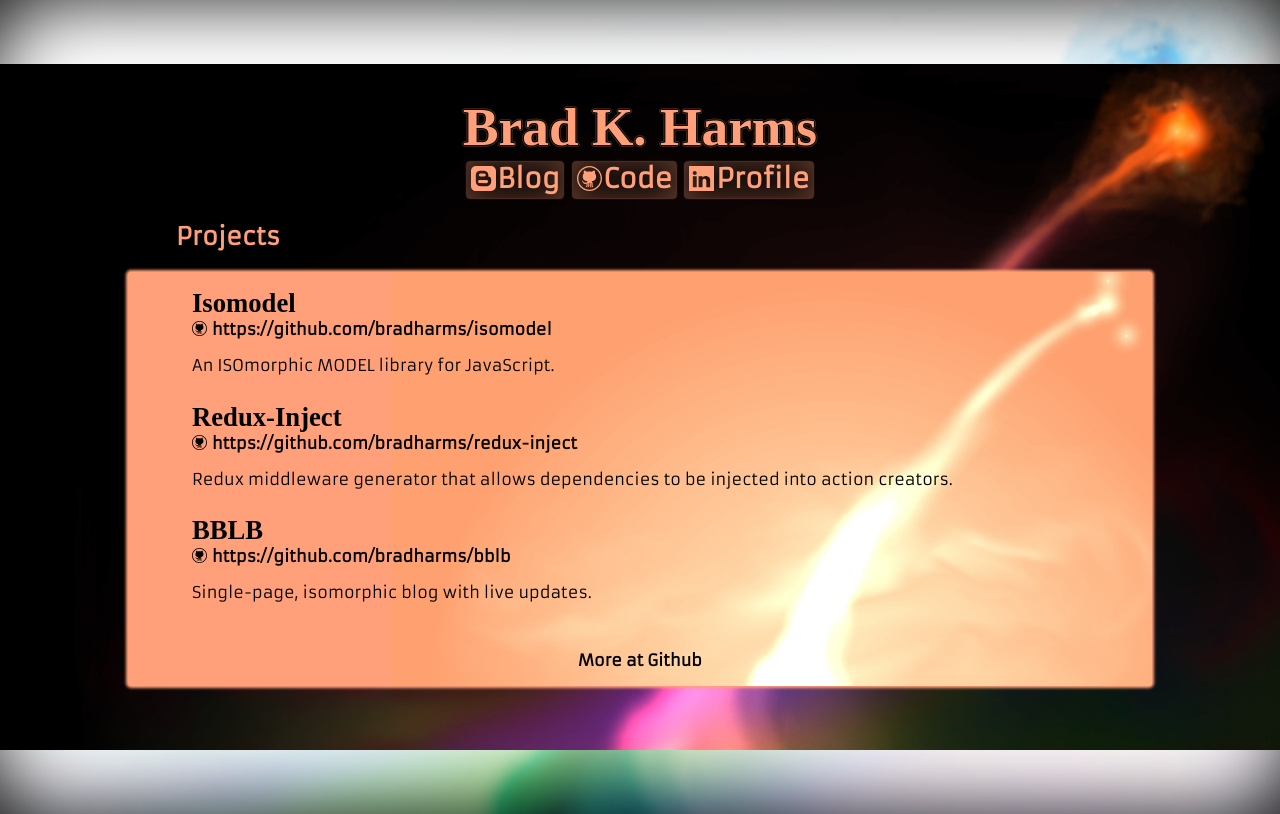
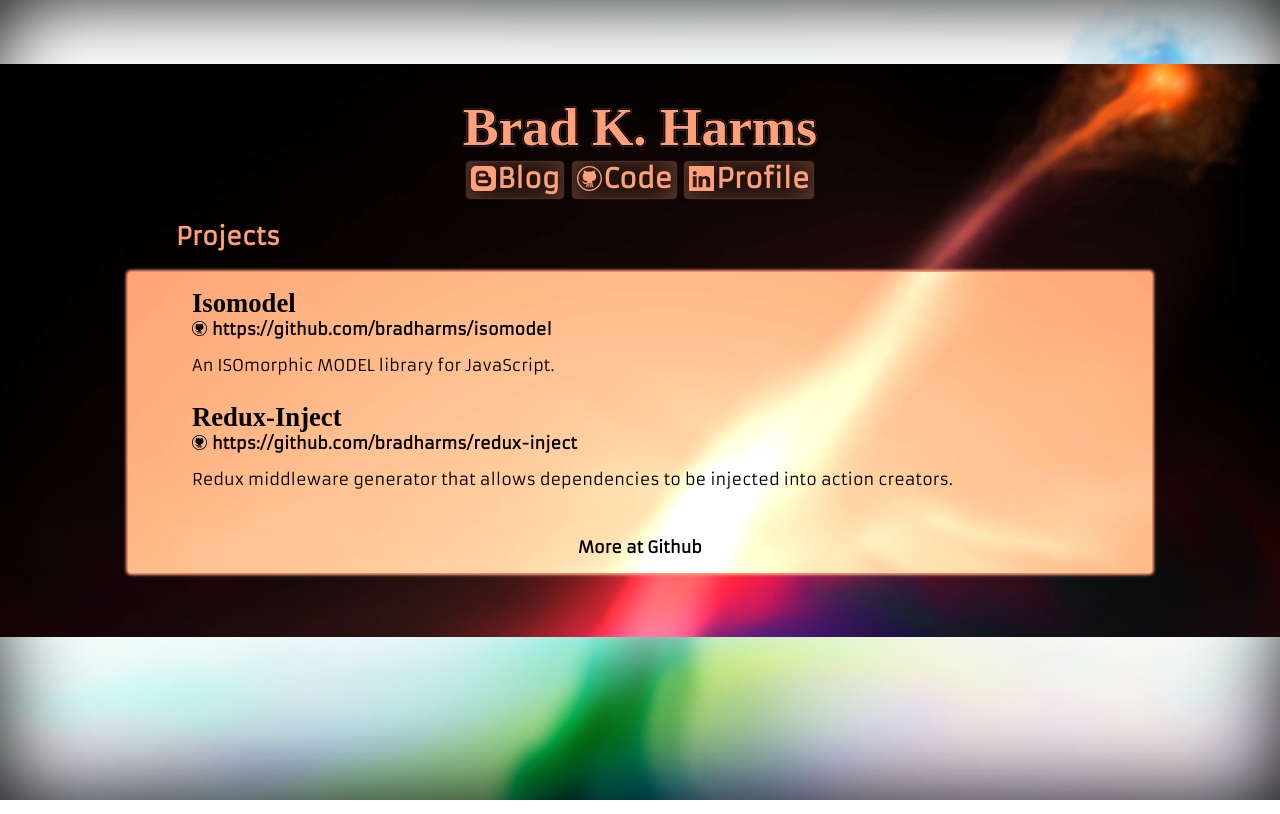
Before and after one commit to bradharms/bradharms.github.io, a website: page index.html in a window 1280 px wide. Drawn offline with Linux system fonts and the light colour scheme; a web font is replaced by a local one.

Commit message:
Remove BBLB from the listing

```diff
--- a/index.html
+++ b/index.html
@@ -38,16 +38,6 @@
         </a></p>
         <p>Redux middleware generator that allows dependencies to be injected into action creators.</p>
       </article>
-      <article>
-        <h3><a href="https://github.com/bradharms/bblb">
-          BBLB
-        </a></h3>
-        <p class="hide-sm"><a href="https://github.com/bradharms/bblb">
-          <span class="icon icon-github dark"></span>
-          https://github.com/bradharms/bblb
-        </a></p>
-        <p>Single-page, isomorphic blog with live updates.</p>
-      </article>
 
       <footer><a href="https://github.com/bradharms">More at Github</a></footer>
     </section>
```
